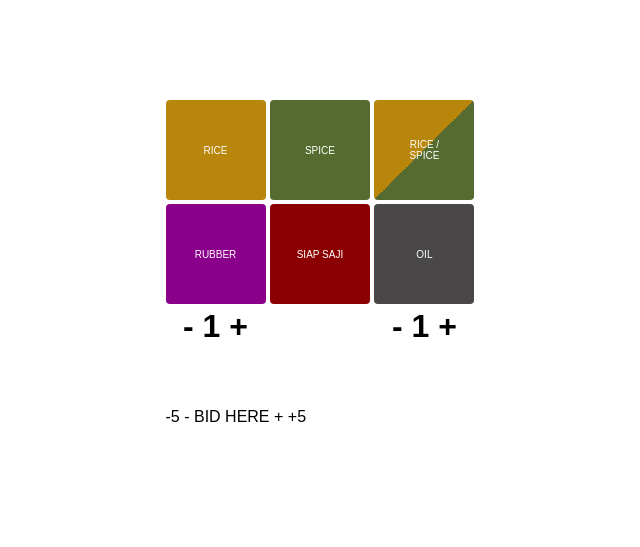
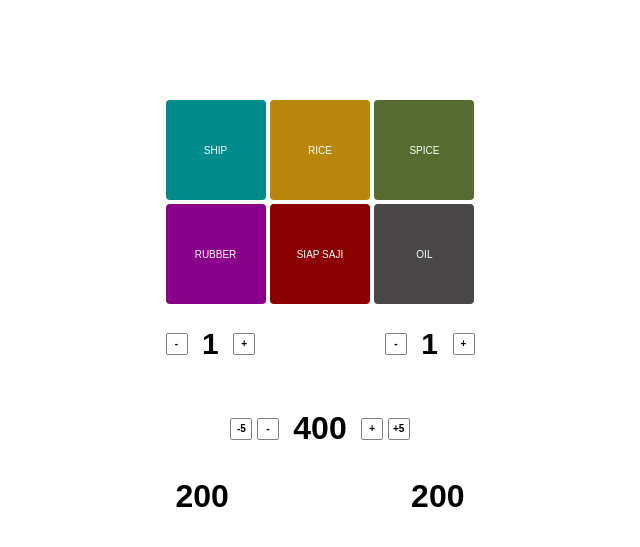
Before and after one commit to j-feigner/jordans-isola, a PHP site: page /indonesia_mergers/index.php in a window 1280 px wide. Shown: the top 547 px of the page, without its empty margins (320-960 px from the left). Run offline with PHP 8.4, Linux system fonts and the light colour scheme.

Commit message:
Finish HTML/CSS page layout

```diff
--- a/www/indonesia_mergers/css/style.css
+++ b/www/indonesia_mergers/css/style.css
@@ -18,6 +18,29 @@ html, body {
     height: 600px;
     top: 100px;
     margin: auto;
+}
+
+.value-adjuster {
+    display: inline-block;
+    vertical-align: middle;
+    line-height: 20px;
+    width: 20px;
+    height: 20px;
+    border: 1px solid gray;
+    border-radius: 2px;
+    text-align: center;
+    font-size: 10px;
+    font-weight: bold;
+    cursor: pointer;
+}
+
+.value-output {
+    vertical-align: middle;
+    line-height: normal;
+    margin-left: 10px;
+    margin-right: 10px;
+    font-size: 32px;
+    font-weight: bold;
 }
 
 .goods-selection {
@@ -59,16 +82,16 @@ html, body {
     opacity: 0.6;
 }
 
+#ship {
+    background-color: darkcyan;
+}
+
 #rice {
     background-color: darkgoldenrod;
 }
 
 #spice {
     background-color: darkolivegreen;
-}
-
-#ricespice {
-    background-image: linear-gradient(to bottom right, darkgoldenrod 50%, darkolivegreen 50%);
 }
 
 #rubber {
@@ -86,17 +109,19 @@ html, body {
 .asset-selection {
     position: relative;
     width: 100%;
-    height: 100px;
+    height: 70px;
     margin: auto;
-    text-align: center;
-    font-size: xx-large;
-    font-weight: bold;
 }
 
 .asset {
     position: absolute;
-    width: 100px;
+    height: 70px;
+    line-height: 70px;
     margin: 0px;
+}
+
+.asset .value-output {
+    font-size: 30px;
 }
 
 #asset1 {
@@ -106,3 +131,27 @@ html, body {
 #asset2 {
     right: 0px;
 }
+
+.bid-selection {
+    width: 100%;
+    height: 100px;
+    text-align: center;
+    line-height: 100px;
+}
+
+#payout-output {
+    position: relative;
+    width: 100%;
+    height: 70px;
+    margin: 0px;
+}
+
+#payout1 {
+    position: absolute;
+    left: 0px;
+}
+
+#payout2 {
+    position: absolute;
+    right: 0px;
+}
--- a/www/indonesia_mergers/html/index.html
+++ b/www/indonesia_mergers/html/index.html
@@ -10,6 +10,10 @@
     <div class="site-wrapper">
         <div class="app">
             <div class="goods-selection">
+                <span class="good" id="ship">
+                    <div class="overlay"></div>
+                    <p>SHIP</p>
+                </span>
                 <span class="good" id="rice">
                     <div class="overlay"></div>
                     <p>RICE</p>
@@ -17,10 +21,6 @@
                 <span class="good" id="spice">
                     <div class="overlay"></div>
                     <p>SPICE</p>
-                </span>
-                <span class="good" id="ricespice">
-                    <div class="overlay"></div>
-                    <p>RICE / SPICE</p>
                 </span>
                 <span class="good" id="rubber">
                     <div class="overlay"></div>
@@ -38,21 +38,25 @@
             <div class="asset-selection">
                 <div class="asset" id="asset1">
                     <span class="value-adjuster" id="asset1Minus">-</span>
-                    <span class="asset-value">1</span>
+                    <span class="value-output" id="asset1Value">1</span>
                     <span class="value-adjuster" id="asset1Plus">+</span>
                 </div>
                 <div class="asset" id="asset2">
                     <span class="value-adjuster" id="asset2Minus">-</span>
-                    <span class="asset-value">1</span>
+                    <span class="value-output" id="asset2Value">1</span>
                     <span class="value-adjuster" id="asset2Plus">+</span>
                 </div>
             </div>
             <div class="bid-selection">
                 <span class="value-adjuster" id="bidMinus5">-5</span>
                 <span class="value-adjuster" id="bidMinus1">-</span>
-                <span class="value-output" id="bidOutput">BID HERE</span>
+                <span class="value-output" id="bidOutput">400</span>
                 <span class="value-adjuster" id="bidPlus1">+</span>
                 <span class="value-adjuster" id="bidPlus5">+5</span>
+            </div>
+            <div id="payout-output">
+                <div class="value-output" id="payout1">200</div>
+                <div class="value-output" id="payout2">200</div>
             </div>
         </div>
     </div>
```
